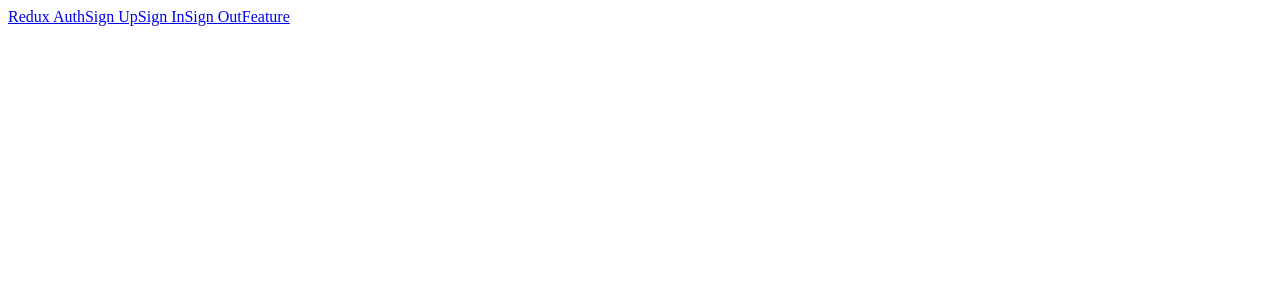
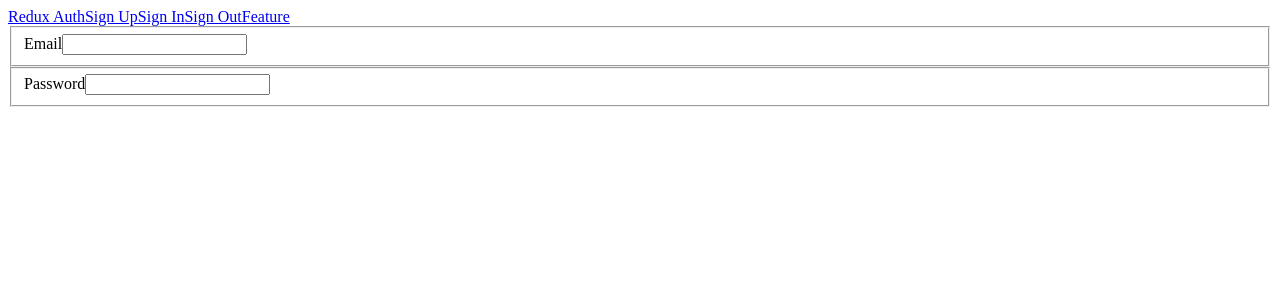
Before and after one commit to kephin/React_Authentication-Client, a React (Create React App) app: page /signup in a window 1280 px wide. Shown: the top 300 px of the page. Built offline with nearby package versions, Linux system fonts and the light colour scheme.

Commit message:
feat: add Signup component and wire up with redux-form

```diff
--- /dev/null
+++ b/src/components/auth/Signup.js
@@ -0,0 +1,30 @@
+import React, { Component } from 'react';
+import { reduxForm, Field } from 'redux-form';
+
+class Signup extends Component {
+  state = {  }
+  render() {
+    return (
+      <form>
+        <fieldset>
+          <label htmlFor="">Email</label>
+          <Field
+            name='email'
+            type='text'
+            component='input'
+          />
+        </fieldset>
+        <fieldset>
+          <label htmlFor="">Password</label>
+          <Field
+            name='password'
+            type='password'
+            component='input'
+          />
+        </fieldset>
+      </form>
+    );
+  }
+}
+
+export default reduxForm({ form: 'signup' })(Signup);
--- a/src/index.js
+++ b/src/index.js
@@ -7,12 +7,14 @@
 import reducers from './reducers';
 import App from './components/App';
 import Welcome from './components/Welcome';
+import Signup from './components/auth/Signup';
 
 ReactDOM.render(
   <Provider store={createStore(reducers, {})}>
     <BrowserRouter>
       <App>
         <Route path='/' exact component={Welcome} />
+        <Route path='/signup' component={Signup} />
       </App>
     </BrowserRouter>
   </Provider>,
--- a/src/reducers/index.js
+++ b/src/reducers/index.js
@@ -1,7 +1,9 @@
 import { combineReducers } from 'redux';
+import { reducer as formReducer } from 'redux-form';
 
 import auth from './auth';
 
 export default combineReducers({
   auth,
+  form: formReducer,
 });
```
Also changed, not shown: 1 other file (tests, documents, lock files or other folders).
